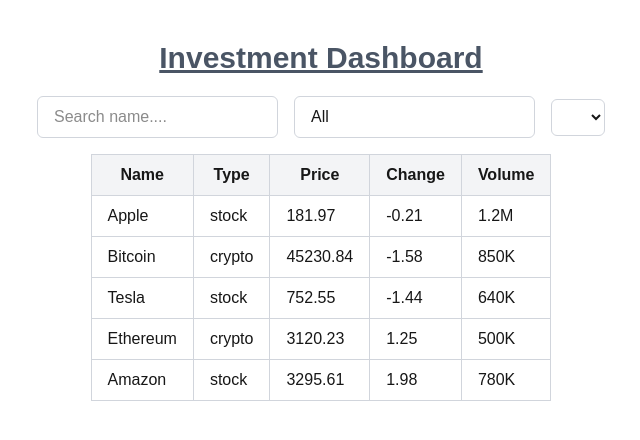
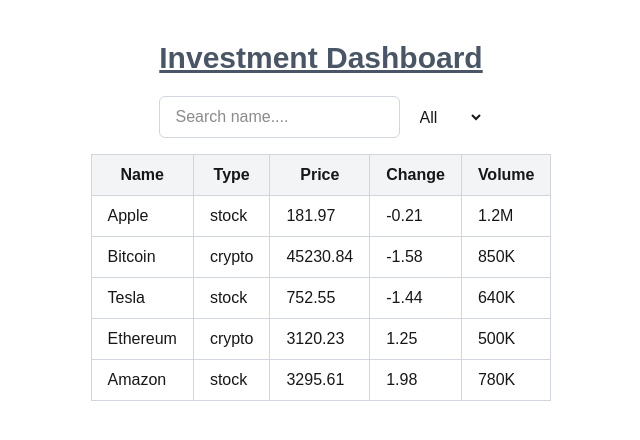
Before and after one commit to bahaa-mustafa/next_task, a Next.js app: page / in a window 1280 px wide. Shown: the top 440 px of the page, without its empty margins (319-959 px from the left). Built offline with nearby package versions, Linux system fonts and the light colour scheme.

Commit message:
fix un useful re-render in filter and search component using Reat.memo and callback

```diff
--- a/app/layout.js
+++ b/app/layout.js
@@ -19,9 +19,7 @@
 export default function RootLayout({ children }) {
   return (
     <html lang="en">
-      <body
-        className={`${geistSans.variable} ${geistMono.variable} antialiased`}
-      >
+      <body className={`${geistSans.variable} ${geistMono.variable} antialiased`}>
         {children}
       </body>
     </html>
--- a/app/page.js
+++ b/app/page.js
@@ -2,13 +2,17 @@
 import SearchInput from "../components/searchInput";
 import FilterTypes from "../components/filtterTypes";
 import { mockAssets, mockAssetsType } from "../data/mockData";
-import { useEffect, useState } from "react";
+import { useCallback, useEffect, useState } from "react";
 import AssetsTable from "@/components/assetsTable";
+import useDebounce from "@/hooks/useDebounce";
 
 export default function Home() {
   const assetsType = mockAssetsType;
   const [selectedAssetType, setSelectedAssetType] = useState("All");
   const [assets, setAssets] = useState(mockAssets);
+  const [search, setSearch] = useState("");
+
+  const debouncedSearch = useDebounce(search, 500);
 
  useEffect(() => {
     const interval = setInterval(() => {
@@ -24,6 +28,12 @@
     return () => clearInterval(interval);
   }, []);
 
+  const handleFilterChange = useCallback((e) => {
+    // console.log(e.target.value);
+    console.log(e);
+    setSelectedAssetType(e);
+  }, []);
+
   return (
     <>
     <header className="flex items-center justify-center mb-5">
@@ -32,9 +42,9 @@
 
     <main className="flex flex-col items-center justify-start h-screen gap-4">
     <section className="flex items-center justify-center gap-4">
-    <SearchInput />
-    <input type="text" placeholder="Search name...." className="border border-gray-300 rounded-md px-4 py-2" value={selectedAssetType} onChange={(e) => setSelectedAssetType(e.target.value)}/>
-    <FilterTypes assetsType={assetsType} selectedAssetType={selectedAssetType} setSelectedAssetType={setSelectedAssetType} />
+    <SearchInput value={search} onChange={setSearch} />
+    <FilterTypes types={assetsType} selected={selectedAssetType} onChange={handleFilterChange} />
+    {/* <FilterTypes assetsType={assetsType} selectedAssetType={selectedAssetType} setSelectedAssetType={setSelectedAssetType} /> */}
     </section>
 
     <section>
--- a/components/filtterTypes.jsx
+++ b/components/filtterTypes.jsx
@@ -1,13 +1,13 @@
+import React from 'react'
+const FilterTypes = React.memo(function FilterTypes({ types, selected, onChange }) {
+  console.log("FilterTypes rendered");
 
-
-function FilterTypes({assetsType, selectedAssetType, setSelectedAssetType}) {
   return (
-    <select name="" id="" className="border border-gray-300 rounded-md px-4 py-2" value={selectedAssetType} onChange={(e) => setSelectedAssetType(e.target.value)}>
-      {assetsType.map((assetType) => (
-        <option key={assetType.id} value={assetType.type}>{assetType.type}</option>
+    <select value={selected} onChange={(e) => onChange(e.target.value)}>
+      {types.map((t) => (
+        <option key={t.id} value={t.name}>{t.name}</option>
       ))}
     </select>
-  )
-}
-
+  );
+});
 export default FilterTypes
--- a/components/searchInput.jsx
+++ b/components/searchInput.jsx
@@ -1,9 +1,12 @@
+import React from 'react'
 
-
-function SearchInput() {
+const SearchInput = React.memo(function  SearchInput({value, onChange}) {
+  console.log("SearchInput rendered");
+  console.log(value);
+  console.log(onChange);
   return (
-    <input type="text" placeholder="Search name...." className="border border-gray-300 rounded-md px-4 py-2"/>
+    <input type="text" placeholder="Search name...." className="border border-gray-300 rounded-md px-4 py-2" value={value} onChange={onChange}/>
   )
-}
+})
 
 export default SearchInput
```
